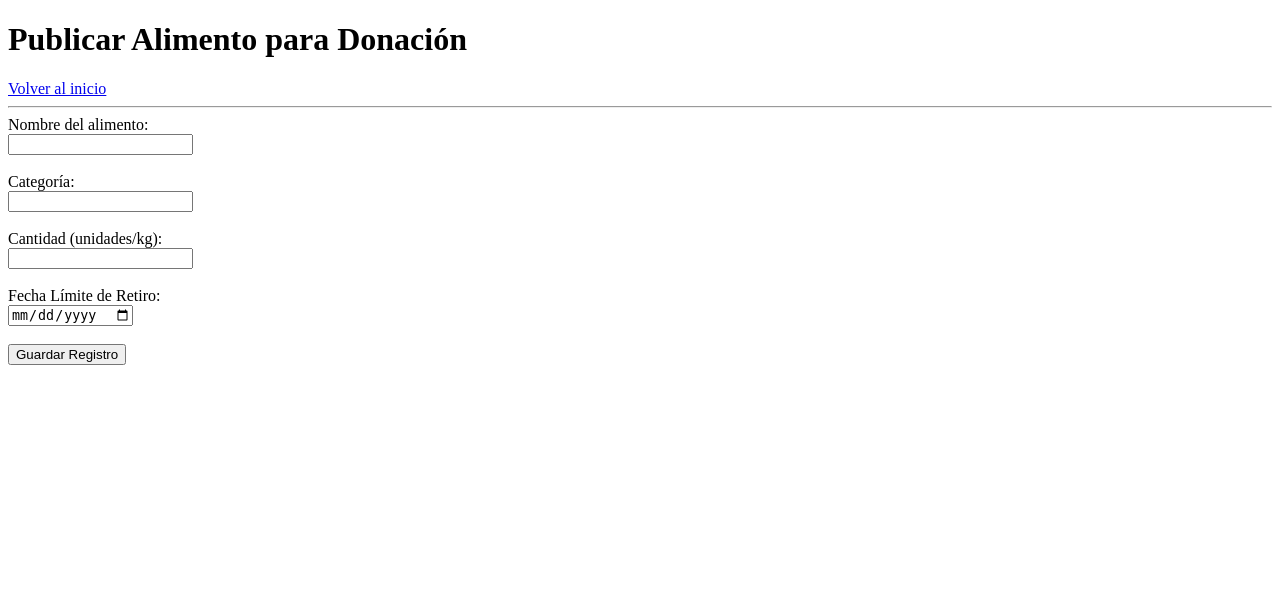
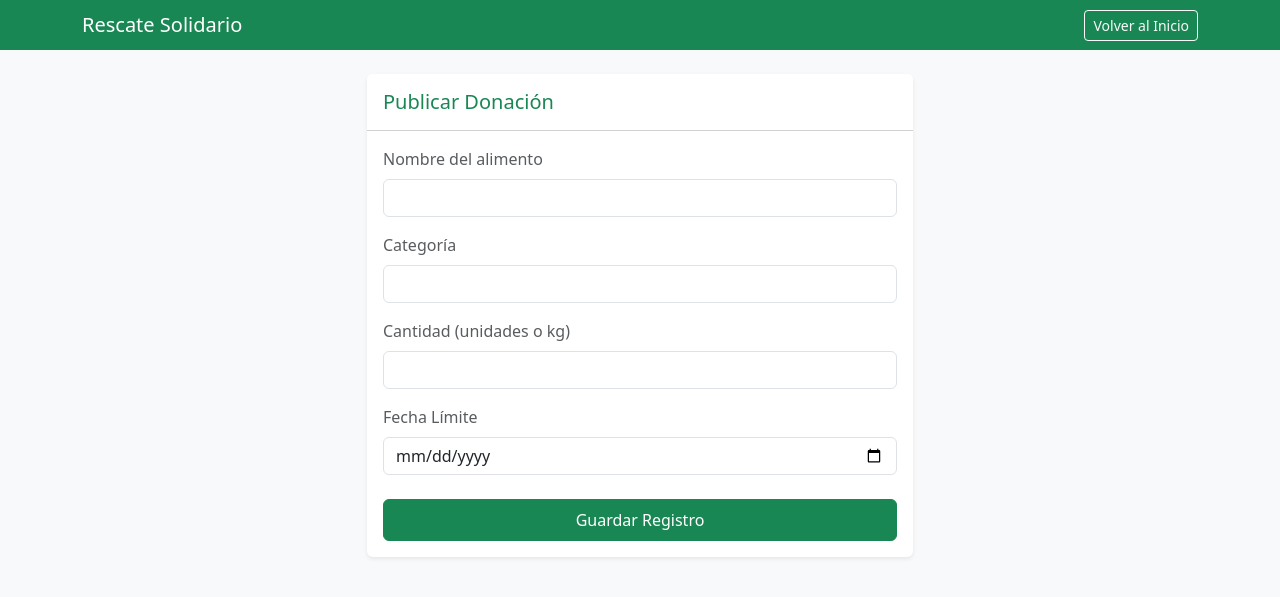
Before and after one commit to JoaKasu/proyecto-rescate-alimentos, a Django app: page /registro/ in a window 1280 px wide. Shown: the top 597 px of the page. Run offline with Django 5.2, Linux system fonts and the light colour scheme.

Commit message:
Entrega proyecto base Django funcional v2

```diff
--- a/core/templates/core/registro.html
+++ b/core/templates/core/registro.html
@@ -2,36 +2,50 @@
 <html lang="es">
 <head>
     <meta charset="UTF-8">
+    <meta name="viewport" content="width=device-width, initial-scale=1.0">
     <title>Registrar Alimento</title>
+    <link href="https://cdn.jsdelivr.net/npm/bootstrap@5.3.0/dist/css/bootstrap.min.css" rel="stylesheet">
 </head>
-<body>
-    <h1>Publicar Alimento para Donación</h1>
-    <a href="{% url 'index' %}">Volver al inicio</a>
-    <hr>
+<body class="bg-light">
+    <nav class="navbar navbar-dark bg-success mb-4">
+        <div class="container">
+            <span class="navbar-brand mb-0 h1">Rescate Solidario</span>
+            <a href="{% url 'index' %}" class="btn btn-outline-light btn-sm">Volver al Inicio</a>
+        </div>
+    </nav>
 
+    <div class="container">
+        <div class="row justify-content-center">
+            <div class="col-md-6">
+                <div class="card shadow-sm border-0">
+                    <div class="card-header bg-white py-3">
+                        <h5 class="mb-0 text-success">Publicar Donación</h5>
+                    </div>
+                    <div class="card-body">
                         <form method="POST">
                             {% csrf_token %}
-        <div>
-            <label>Nombre del alimento:</label><br>
-            <input type="text" name="nombre" required>
+                            <div class="mb-3">
+                                <label class="form-label text-muted">Nombre del alimento</label>
+                                <input type="text" name="nombre" class="form-control" required>
                             </div>
-        <br>
-        <div>
-            <label>Categoría:</label><br>
-            <input type="text" name="categoria" required>
+                            <div class="mb-3">
+                                <label class="form-label text-muted">Categoría</label>
+                                <input type="text" name="categoria" class="form-control" required>
                             </div>
-        <br>
-        <div>
-            <label>Cantidad (unidades/kg):</label><br>
-            <input type="number" name="cantidad" min="1" required>
+                            <div class="mb-3">
+                                <label class="form-label text-muted">Cantidad (unidades o kg)</label>
+                                <input type="number" name="cantidad" class="form-control" min="1" required>
                             </div>
-        <br>
-        <div>
-            <label>Fecha Límite de Retiro:</label><br>
-            <input type="date" name="fecha_limite" required>
+                            <div class="mb-4">
+                                <label class="form-label text-muted">Fecha Límite</label>
+                                <input type="date" name="fecha_limite" class="form-control" required>
                             </div>
-        <br>
-        <button type="submit">Guardar Registro</button>
+                            <button type="submit" class="btn btn-success w-100 py-2">Guardar Registro</button>
                         </form>
+                    </div>
+                </div>
+            </div>
+        </div>
+    </div>
 </body>
 </html>
```
Also changed, not shown: core/templates/core/index.html (+22 -11 lines). Lines whose indentation alone changed are shown as unchanged.
